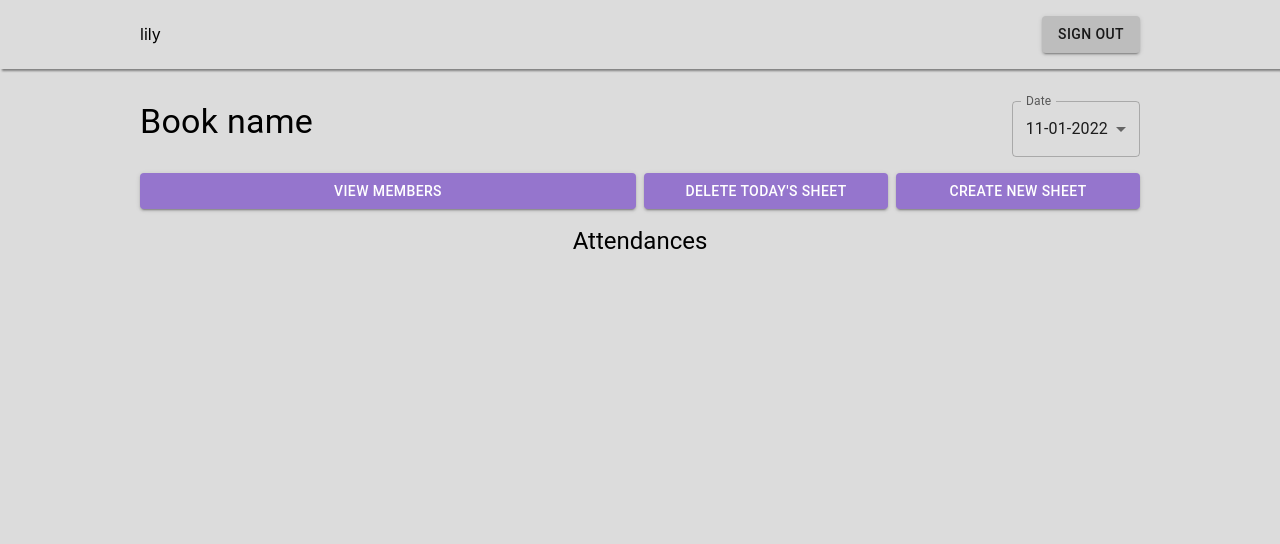
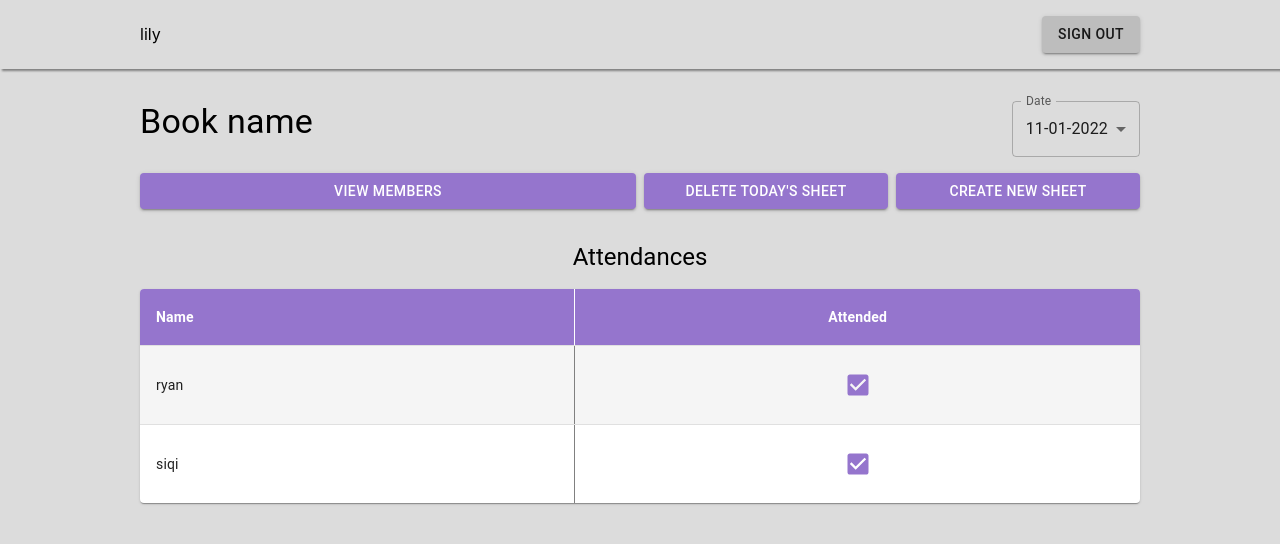
Before and after one commit to Attendex/attendex-frontend, a React (Create React App) app: page /sheet in a window 1280 px wide. Shown: the top 544 px of the page. Built offline with nearby package versions, Linux system fonts and the light colour scheme.

Commit message:
Add attendance table

```diff
--- /dev/null
+++ b/src/components/AttendanceTable.js
@@ -0,0 +1,73 @@
+import { Box, Checkbox } from '@mui/material';
+import Table from '@mui/material/Table';
+import TableBody from '@mui/material/TableBody';
+import TableCell from '@mui/material/TableCell';
+import TableContainer from '@mui/material/TableContainer';
+import TableHead from '@mui/material/TableHead';
+import TableRow from '@mui/material/TableRow';
+import Paper from '@mui/material/Paper';
+import { useTheme } from '@mui/material/styles';
+import { useState } from 'react';
+
+// URL path would be /:username/:bookId/:bookName/:sheetId/:date
+
+const memberAttendances = [
+  {
+    "memberName": "ryan",
+    "memberID": 1,
+    "attended": 0
+  },
+  {
+    "memberName": "siqi",
+    "memberID": 2,
+    "attended": 0
+  }
+];
+
+function AttendanceTable() {
+  const theme = useTheme();
+  // const { username, bookId, bookName, sheetId, date } = useParams();
+
+  return (
+    <Box sx={{ maxWidth: '1000px', padding: '1rem', margin: '0 auto' }}>
+      <TableContainer component={Paper}>
+        <Table aria-label="simple table">
+          <TableHead>
+            <TableRow sx={{
+                backgroundColor: theme.palette.primary.main,
+                color: 'white',
+            }}>
+              <TableCell sx={{color: 'white', fontWeight: 'bold', borderRight: '1px solid white'}}>Name</TableCell>
+              <TableCell sx={{color: 'white', fontWeight: 'bold'}} align="center">Attended</TableCell>
+            </TableRow>
+          </TableHead>
+          <TableBody>
+            {memberAttendances.map((memberAttendance) => (
+              <TableRow
+                key={memberAttendance.memberID}
+                sx={{
+                  '&:last-child td, &:last-child th': { borderBottom: 0,},
+                  '&:nth-of-type(odd)': {
+                    backgroundColor: theme.palette.action.hover,
+                  },
+                }}
+              >
+                <TableCell component="th" scope="row" sx={{borderRight: '1px solid grey'}}>
+                  {memberAttendance.memberName}
+                </TableCell>
+                <TableCell align="center">
+                  <Checkbox
+                    defaultChecked
+                    sx={{ '& .MuiSvgIcon-root': { fontSize: 28 } }}
+                  />
+                </TableCell>
+              </TableRow>
+            ))}
+          </TableBody>
+        </Table>
+      </TableContainer>
+    </Box>
+  );
+}
+
+export default AttendanceTable;
--- a/src/components/Attendances.js
+++ b/src/components/Attendances.js
@@ -1,4 +1,5 @@
 import { Box, Typography } from '@mui/material';
+import AttendanceTable from './AttendanceTable';
 
 // URL path would be /:username/:bookId/:bookName/:sheetId/:date
 
@@ -6,8 +7,9 @@ function Attendances() {
   // const { username, bookId, bookName, sheetId, date } = useParams();
 
   return (
-    <Box sx={{ height: '100%' }}>
+    <Box sx={{ marginTop: '1rem' }}>
       <Typography variant="h5">Attendances</Typography>
+      <AttendanceTable />
     </Box>
   );
 }
```
